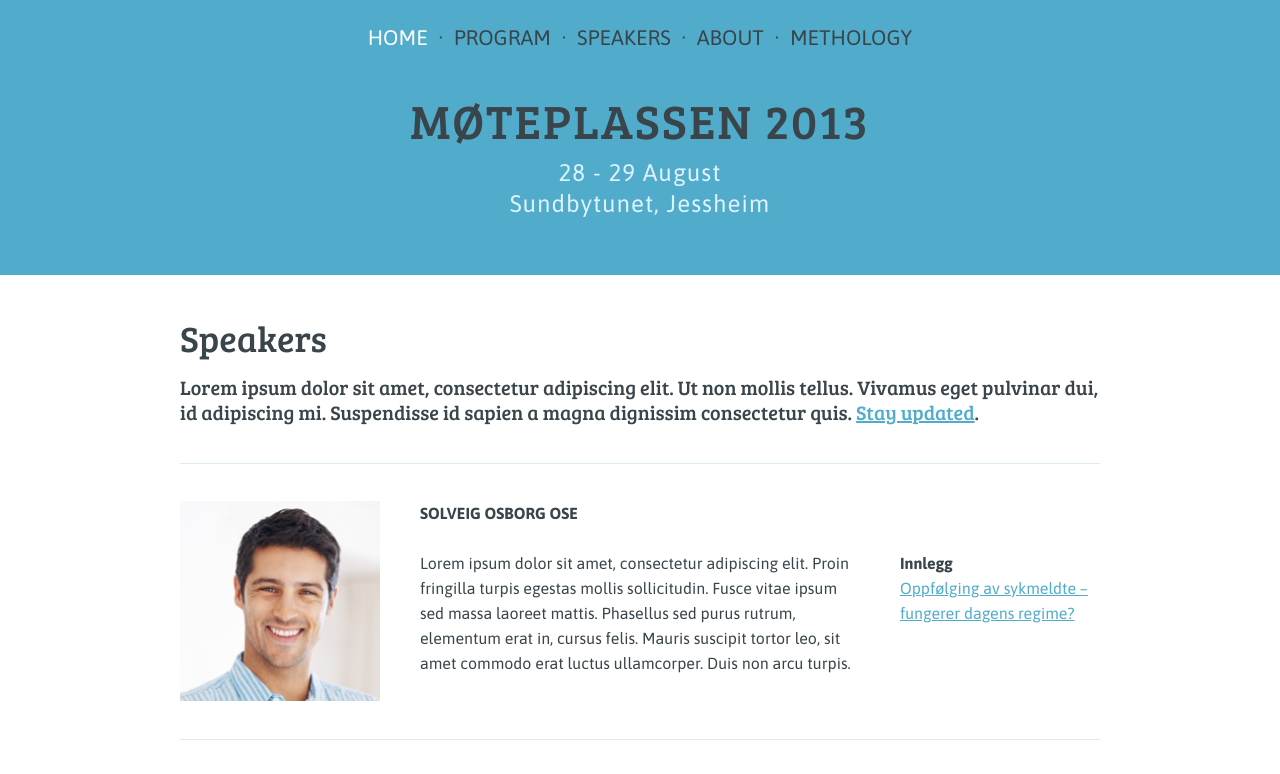
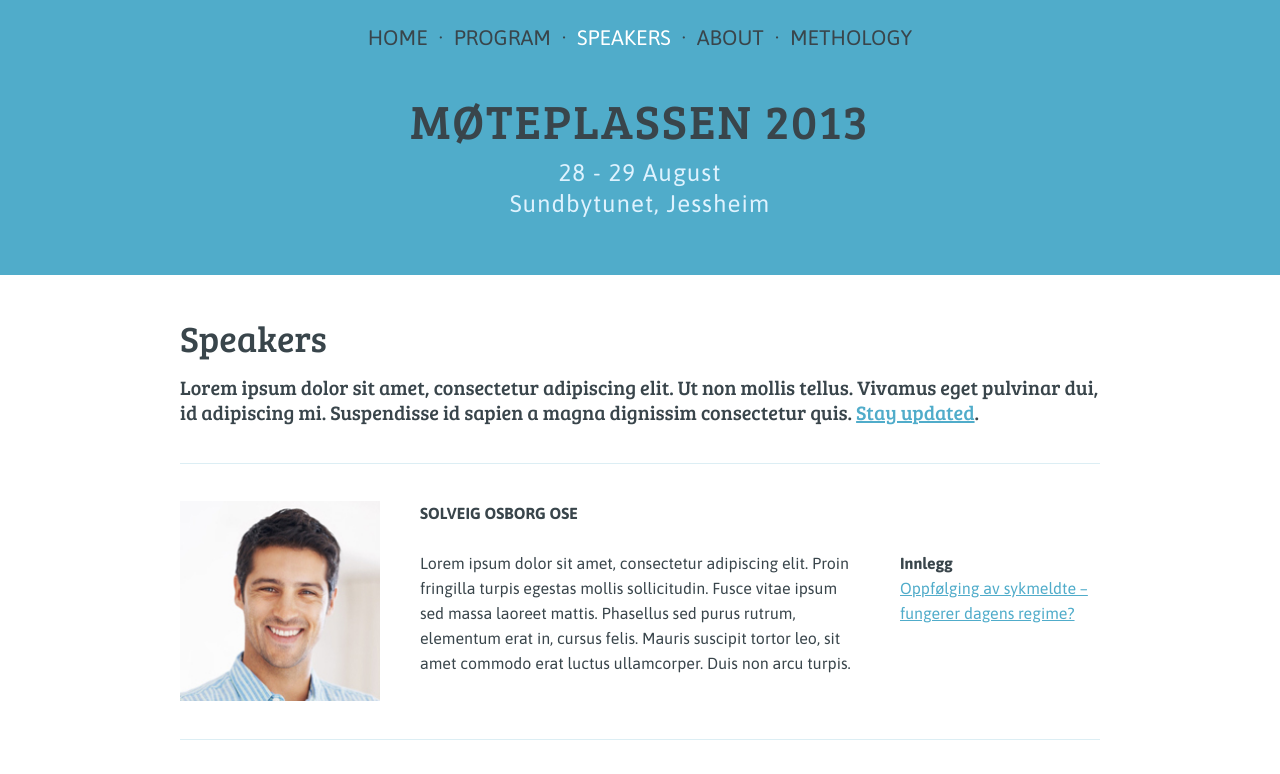
Before and after one commit to front/moteplassen-proto, a plain HTML site: page speakers.html in a window 1280 px wide. Shown: the top 774 px of the page. Drawn offline with nearby package versions, Linux system fonts and the light colour scheme.

Commit message:
Fix paths on main menu

```diff
--- a/speakers.html
+++ b/speakers.html
@@ -17,9 +17,9 @@
         <h2 hidden>Meny</h2>
 
         <ul class="menu--main">
-          <li><a href="/" class="active">Home</a></li>
+          <li><a href="./">Home</a></li>
           <li><a href="#">Program</a></li>
-          <li><a href="/speakers">Speakers</a></li>
+          <li><a href="./speakers" class="active">Speakers</a></li>
           <li><a href="#">About</a></li>
           <li><a href="#">Methology</a></li>
         </ul>
```
Also changed, not shown: index.htm (+2 -2 lines).
